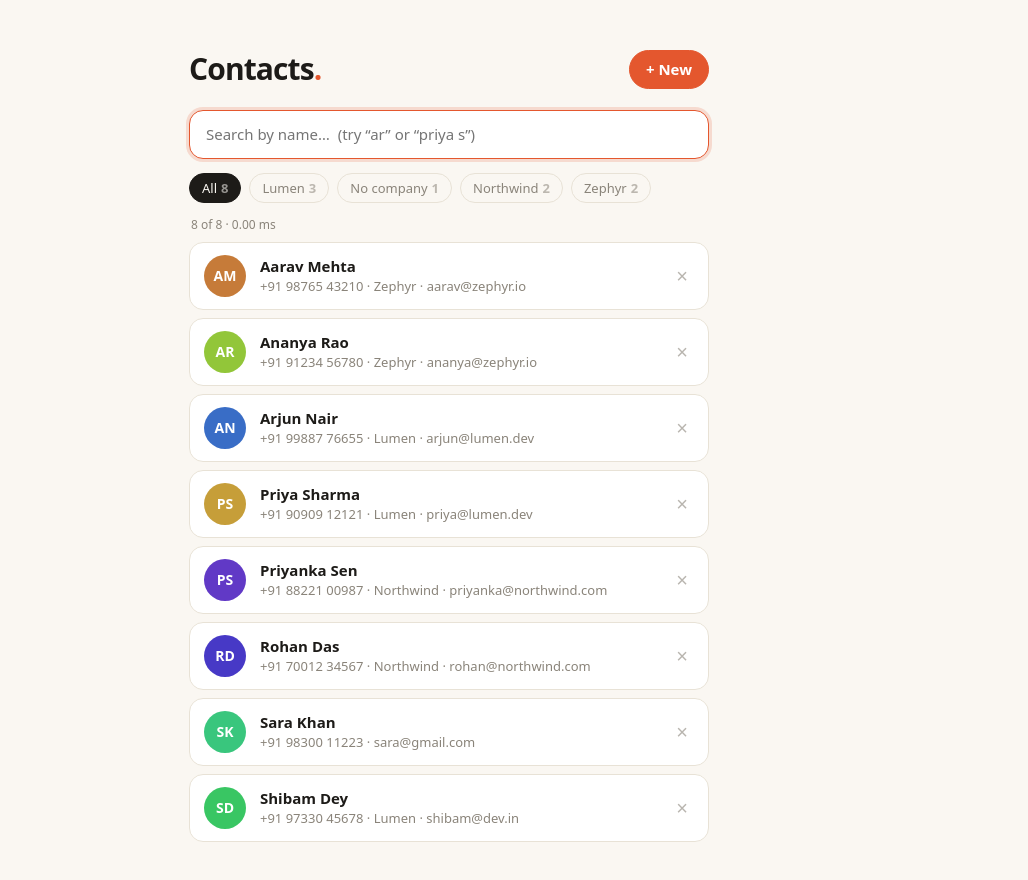
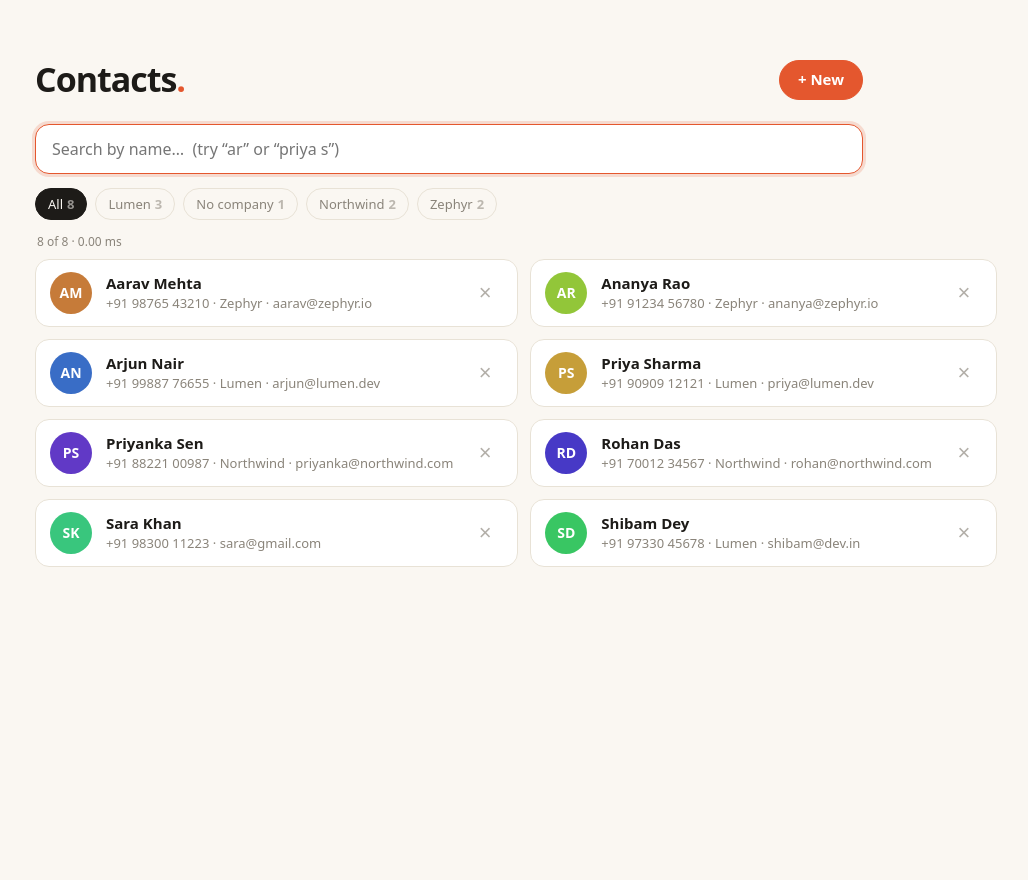
Before and after one commit to ShibamDey69/smart-contact-book, a plain HTML site: page index.html in a window 1280 px wide. Shown: the whole page, without its empty margins (191-1219 px from the left). After the commit the page ends 800 px from the top, so only its background shows below. Drawn offline with Linux system fonts and the light colour scheme.

Commit message:
Updated the websit3 design with responsive view

```diff
--- a/app.js
+++ b/app.js
@@ -1,6 +1,3 @@
-/* ───────── Data structures ───────── */
-
-// Singly linked list. Used for hash buckets (chaining) and company groups.
 class LNode {
   constructor(value) { this.value = value; this.next = null; }
 }
@@ -8,7 +5,7 @@ class LNode {
 class LinkedList {
   constructor() { this.head = null; this.size = 0; }
 
-  add(value) {                       // O(1) prepend
+  add(value) {
     const n = new LNode(value);
     n.next = this.head;
     this.head = n;
@@ -36,7 +33,6 @@ class LinkedList {
   }
 }
 
-// Hash table with separate chaining (djb2) and auto-resize.
 class HashTable {
   constructor(capacity = 16) {
     this.buckets = Array.from({ length: capacity }, () => new LinkedList());
@@ -79,8 +75,6 @@ class HashTable {
   }
 }
 
-// Trie for name-prefix search. Every node keeps the ids of contacts whose
-// name words pass through it, so a prefix lookup is O(len(prefix)).
 class TrieNode {
   constructor() { this.children = new Map(); this.ids = new Set(); }
 }
@@ -123,26 +117,26 @@ class Trie {
   }
 }
 
-/* ───────── Contact book ───────── */
-
 const words = s => s.toLowerCase().split(/\s+/).filter(Boolean);
 const gkey = c => c.trim().toLowerCase();
 
 class ContactBook {
   constructor() {
-    this.byId = new HashTable();     // id → contact (fast retrieval)
-    this.groups = new HashTable();   // company → { label, list: LinkedList }
-    this.trie = new Trie();          // name words → ids
+    this.byId = new HashTable();
+    this.groups = new HashTable();
+    this.trie = new Trie();
   }
 
   get size() { return this.byId.size; }
 
   add(c) {
     this.byId.set(c.id, c);
+
     const k = gkey(c.company);
     let g = this.groups.get(k);
     if (!g) this.groups.set(k, g = { label: c.company.trim() || "No company", list: new LinkedList() });
     g.list.add(c);
+
     for (const w of words(c.name)) this.trie.insert(w, c.id);
   }
 
@@ -150,10 +144,12 @@ class ContactBook {
     const c = this.byId.get(id);
     if (!c) return;
     this.byId.delete(id);
+
     const k = gkey(c.company);
     const g = this.groups.get(k);
     g.list.remove(x => x.id === id);
     if (!g.list.size) this.groups.delete(k);
+
     for (const w of words(c.name)) this.trie.remove(w, id);
   }
 
@@ -168,9 +164,10 @@ class ContactBook {
     let out;
 
     if (!tokens.length) {
-      out = group !== null ? [...(this.groups.get(group)?.list ?? [])] : [...this.byId.entries()].map(e => e.value);
+      out = group !== null
+        ? [...(this.groups.get(group)?.list ?? [])]
+        : [...this.byId.entries()].map(e => e.value);
     } else {
-      // every token must prefix-match some word of the name → intersect id sets
       let ids = null;
       for (const t of tokens) {
         const hit = this.trie.startsWith(t);
@@ -183,8 +180,6 @@ class ContactBook {
     return out.sort((a, b) => a.name.localeCompare(b.name));
   }
 }
-
-/* ───────── Persistence ───────── */
 
 const STORE = "contact-book-v1";
 const uid = () => Date.now().toString(36) + Math.random().toString(36).slice(2, 6);
@@ -201,15 +196,14 @@ const seed = [
 ].map(([name, phone, email, company]) => ({ id: uid(), name, phone, email, company }));
 
 const book = new ContactBook();
+
 let saved;
 try { saved = JSON.parse(localStorage.getItem(STORE)); } catch { saved = null; }
 (saved?.length ? saved : seed).forEach(c => book.add(c));
 
 const persist = () => {
-  try { localStorage.setItem(STORE, JSON.stringify(book.search("").map(c => c))); } catch {}
+  try { localStorage.setItem(STORE, JSON.stringify(book.search(""))); } catch {}
 };
-
-/* ───────── UI ───────── */
 
 const $ = id => document.getElementById(id);
 const q = $("q"), list = $("list"), groupsEl = $("groups"), meta = $("meta"), dlg = $("dlg"), form = $("form");
@@ -225,7 +219,6 @@ const el = (tag, cls, text) => {
 const hue = s => { let h = 0; for (const ch of s) h = (h * 31 + ch.charCodeAt(0)) % 360; return h; };
 const initials = n => words(n).slice(0, 2).map(w => w[0].toUpperCase()).join("");
 
-// Wrap the matched prefix of each name word in <mark>
 function highlight(name, tokens) {
   const frag = document.createDocumentFragment();
   name.split(/(\s+)/).forEach(part => {
@@ -238,7 +231,6 @@ function highlight(name, tokens) {
 
 function renderGroups() {
   groupsEl.replaceChildren();
-  const all = book.groupList();
   if (activeGroup !== null && !book.groups.get(activeGroup)) activeGroup = null;
 
   const chip = (label, count, key) => {
@@ -248,7 +240,7 @@ function renderGroups() {
     groupsEl.append(b);
   };
   chip("All", book.size, null);
-  all.forEach(g => chip(g.label, g.count, g.key));
+  book.groupList().forEach(g => chip(g.label, g.count, g.key));
 }
 
 function render() {
@@ -269,6 +261,7 @@ function render() {
 
   for (const c of results) {
     const li = el("li");
+
     const av = el("div", "av", initials(c.name));
     av.style.background = `hsl(${hue(c.name)} 55% 50%)`;
 
@@ -279,6 +272,7 @@ function render() {
 
     const del = el("button", "del", "×");
     del.title = "Delete";
+    del.setAttribute("aria-label", `Delete ${c.name}`);
     del.onclick = () => { book.remove(c.id); persist(); render(); };
 
     li.append(av, info, del);
--- a/index.html
+++ b/index.html
@@ -2,7 +2,8 @@
 <html lang="en">
 <head>
   <meta charset="UTF-8">
-  <meta name="viewport" content="width=device-width, initial-scale=1">
+  <meta name="viewport" content="width=device-width, initial-scale=1, viewport-fit=cover">
+  <meta name="color-scheme" content="light dark">
   <title>Contacts</title>
   <link rel="stylesheet" href="style.css">
 </head>
--- a/style.css
+++ b/style.css
@@ -6,6 +6,7 @@
   --line: #e8e2d6;
   --accent: #e4572e;
   --radius: 14px;
+  --gap: clamp(8px, 2vw, 12px);
 }
 
 @media (prefers-color-scheme: dark) {
@@ -27,15 +28,25 @@ body {
   -webkit-font-smoothing: antialiased;
 }
 
-main { max-width: 560px; margin: 0 auto; padding: 48px 20px 80px; }
+main {
+  max-width: 640px;
+  margin: 0 auto;
+  padding: clamp(24px, 6vw, 56px) max(16px, env(safe-area-inset-right)) calc(64px + env(safe-area-inset-bottom)) max(16px, env(safe-area-inset-left));
+}
 
-header { display: flex; justify-content: space-between; align-items: center; margin-bottom: 20px; }
-h1 { font-size: 30px; letter-spacing: -0.03em; }
+header {
+  display: flex;
+  justify-content: space-between;
+  align-items: center;
+  margin-bottom: 20px;
+}
+h1 { font-size: clamp(26px, 6vw, 34px); letter-spacing: -0.03em; }
 h1 span { color: var(--accent); }
 
 input {
   width: 100%;
   font: inherit;
+  font-size: 16px;
   color: inherit;
   background: var(--card);
   border: 1px solid var(--line);
@@ -44,41 +55,58 @@ input {
   outline: none;
   transition: border-color .15s, box-shadow .15s;
 }
-input:focus { border-color: var(--accent); box-shadow: 0 0 0 3px color-mix(in srgb, var(--accent) 18%, transparent); }
+input:focus {
+  border-color: var(--accent);
+  box-shadow: 0 0 0 3px color-mix(in srgb, var(--accent) 18%, transparent);
+}
 
 .btn {
   font: inherit;
   font-weight: 600;
+  min-height: 40px;
   cursor: pointer;
   color: var(--ink);
   background: var(--card);
   border: 1px solid var(--line);
   border-radius: 999px;
-  padding: 8px 16px;
+  padding: 8px 18px;
   transition: transform .1s, opacity .15s;
 }
 .btn:active { transform: scale(.96); }
 .btn.primary { background: var(--accent); border-color: var(--accent); color: #fff; }
 
-.chips { display: flex; gap: 8px; flex-wrap: wrap; margin: 14px 0 6px; }
+.chips {
+  display: flex;
+  gap: 8px;
+  flex-wrap: wrap;
+  margin: 14px 0 6px;
+}
 .chip {
   font: inherit;
   font-size: 13px;
+  min-height: 32px;
   cursor: pointer;
   color: var(--mute);
   background: transparent;
   border: 1px solid var(--line);
   border-radius: 999px;
   padding: 5px 12px;
+  white-space: nowrap;
   transition: all .15s;
 }
 .chip:hover { color: var(--ink); }
 .chip.on { background: var(--ink); color: var(--bg); border-color: var(--ink); }
 .chip b { font-weight: 600; opacity: .55; margin-left: 4px; }
 
-#meta { color: var(--mute); font-size: 12px; margin: 14px 2px 8px; font-variant-numeric: tabular-nums; }
+#meta {
+  color: var(--mute);
+  font-size: 12px;
+  margin: 14px 2px 8px;
+  font-variant-numeric: tabular-nums;
+}
 
-ul { list-style: none; padding: 0; display: grid; gap: 8px; }
+ul { list-style: none; padding: 0; display: grid; gap: var(--gap); }
+
 li {
   display: flex;
   align-items: center;
@@ -100,18 +128,36 @@ li {
   color: #fff;
 }
 .info { flex: 1; min-width: 0; }
-.name { font-weight: 600; }
-.sub { color: var(--mute); font-size: 13px; white-space: nowrap; overflow: hidden; text-overflow: ellipsis; }
-mark { background: color-mix(in srgb, var(--accent) 22%, transparent); color: inherit; border-radius: 3px; padding: 0 1px; }
+.name { font-weight: 600; overflow-wrap: anywhere; }
+.sub {
+  color: var(--mute);
+  font-size: 13px;
+  white-space: nowrap;
+  overflow: hidden;
+  text-overflow: ellipsis;
+}
+mark {
+  background: color-mix(in srgb, var(--accent) 22%, transparent);
+  color: inherit;
+  border-radius: 3px;
+  padding: 0 1px;
+}
 
 .del {
-  border: 0; background: none; color: var(--mute);
-  font-size: 20px; line-height: 1; cursor: pointer;
-  opacity: 0; transition: opacity .15s, color .15s;
+  flex: none;
+  width: 36px; height: 36px;
+  border: 0;
+  background: none;
+  color: var(--mute);
+  font-size: 22px;
+  line-height: 1;
+  cursor: pointer;
+  opacity: 0;
+  transition: opacity .15s, color .15s;
 }
-li:hover .del { opacity: 1; }
+li:hover .del, .del:focus-visible { opacity: 1; }
 .del:hover { color: var(--accent); }
-@media (hover: none) { .del { opacity: .6; } }
+@media (hover: none) { .del { opacity: .65; } }
 
 .empty { text-align: center; color: var(--mute); padding: 40px 0; }
 
@@ -121,7 +167,7 @@ dialog {
   background: var(--bg);
   color: var(--ink);
   padding: 24px;
-  width: min(380px, calc(100vw - 32px));
+  width: min(400px, calc(100vw - 32px));
   margin: auto;
 }
 dialog::backdrop { background: rgba(0, 0, 0, .35); backdrop-filter: blur(3px); }
@@ -129,3 +175,35 @@ dialog h2 { font-size: 20px; margin-bottom: 14px; letter-spacing: -0.02em; }
 dialog label { display: block; font-size: 12px; color: var(--mute); margin-bottom: 10px; }
 dialog label input { margin-top: 4px; }
 .actions { display: flex; justify-content: flex-end; gap: 8px; margin-top: 16px; }
+
+@media (min-width: 720px) {
+  main { max-width: 860px; }
+  ul { grid-template-columns: 1fr 1fr; }
+}
+
+@media (max-width: 480px) {
+  li { padding: 10px 12px; gap: 12px; }
+  .av { width: 38px; height: 38px; font-size: 13px; }
+
+  .chips {
+    flex-wrap: nowrap;
+    overflow-x: auto;
+    margin-inline: -16px;
+    padding-inline: 16px;
+    scrollbar-width: none;
+  }
+  .chips::-webkit-scrollbar { display: none; }
+
+  dialog {
+    width: 100%;
+    max-width: none;
+    margin: auto 0 0;
+    border-radius: 20px 20px 0 0;
+    padding: 20px 16px calc(20px + env(safe-area-inset-bottom));
+  }
+  .actions .btn { flex: 1; }
+}
+
+@media (prefers-reduced-motion: reduce) {
+  * { animation: none !important; transition: none !important; }
+}
```
